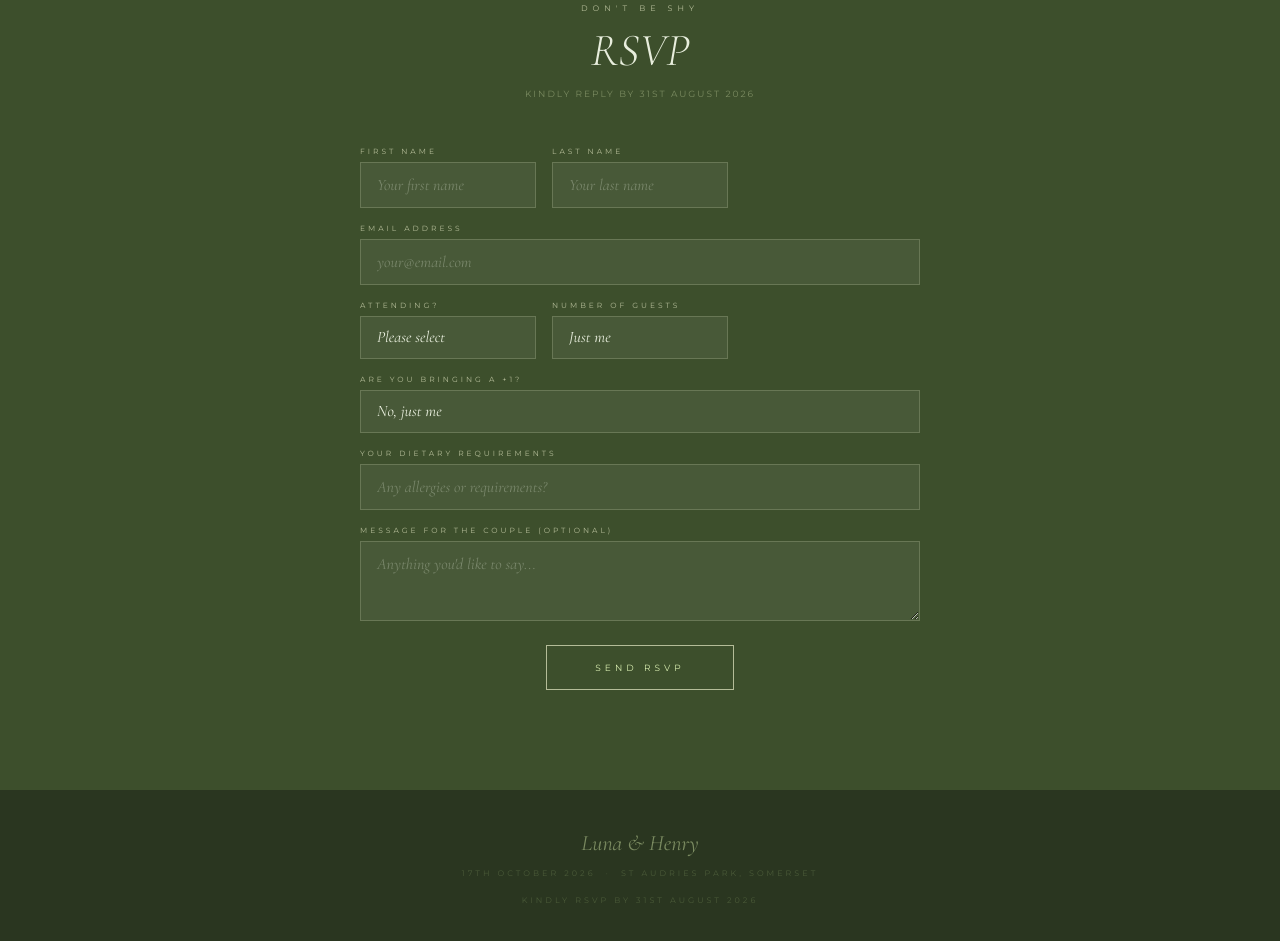
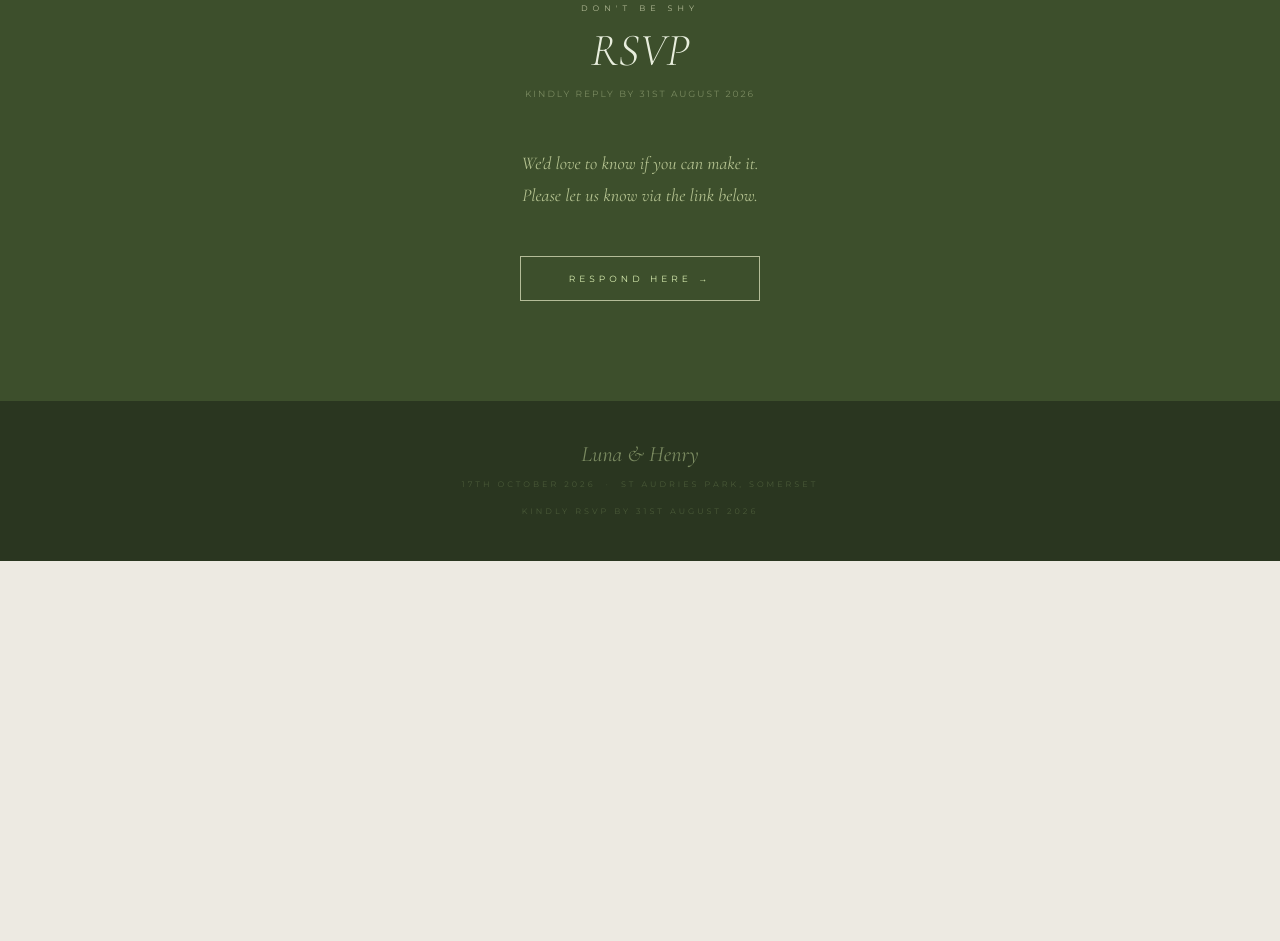
Before and after one commit to henryb141/luna-henrywedding-, a plain HTML site: page index.html in a window 1280 px wide. Shown: the part 2622-3563 px from the top of the page. After the commit the page ends 3183 px from the top, so only its background shows below. Drawn offline with nearby package versions, Linux system fonts and the light colour scheme.

Commit message:
Update index.html

```diff
--- a/index.html
+++ b/index.html
@@ -692,86 +692,13 @@ footer .footer-names {
     <div class="section-title">RSVP</div>
     <div class="rsvp-sub">Kindly reply by 31st August 2026</div>
 
-    <form class="rsvp-form" id="rsvpForm">
+    <p style="font-family:'Cormorant Garamond',serif; font-size:18px; font-style:italic; color:#b4c290; line-height:1.8; margin-bottom:36px;">
+      We'd love to know if you can make it.<br>Please let us know via the link below.
+    </p>
 
-      <div class="form-row">
-        <div class="form-group">
-          <label>First Name</label>
-          <input type="text" name="first_name" placeholder="Your first name" required />
-        </div>
-        <div class="form-group">
-          <label>Last Name</label>
-          <input type="text" name="last_name" placeholder="Your last name" required />
-        </div>
-      </div>
-
-      <div class="form-group">
-        <label>Email Address</label>
-        <input type="email" name="email" placeholder="your@email.com" required />
-      </div>
-
-      <div class="form-row">
-        <div class="form-group">
-          <label>Attending?</label>
-          <select name="attending" required>
-            <option value="" disabled selected>Please select</option>
-            <option value="yes">Joyfully accepts</option>
-            <option value="no">Regretfully declines</option>
-          </select>
-        </div>
-        <div class="form-group">
-          <label>Number of Guests</label>
-          <select name="guests">
-            <option value="1">Just me</option>
-            <option value="2">2 guests</option>
-            <option value="3">3 guests</option>
-            <option value="4">4 guests</option>
-          </select>
-        </div>
-      </div>
-
-      <div class="form-group" id="plusOneToggleGroup">
-        <label>Are you bringing a +1?</label>
-        <select name="plus_one" id="plusOneSelect">
-          <option value="no" selected>No, just me</option>
-          <option value="yes">Yes, I have a +1</option>
-        </select>
-      </div>
-
-      <div id="plusOneDetails" style="display:none; gap:16px; flex-direction:column;">
-        <div class="form-row">
-          <div class="form-group">
-            <label>+1 First Name</label>
-            <input type="text" name="plus_one_first" placeholder="Their first name" />
-          </div>
-          <div class="form-group">
-            <label>+1 Last Name</label>
-            <input type="text" name="plus_one_last" placeholder="Their last name" />
-          </div>
-        </div>
-        <div class="form-group">
-          <label>+1 Dietary Requirements</label>
-          <input type="text" name="plus_one_dietary" placeholder="Any allergies or requirements?" />
-        </div>
-      </div>
-
-      <div class="form-group">
-        <label>Your Dietary Requirements</label>
-        <input type="text" name="dietary" placeholder="Any allergies or requirements?" />
-      </div>
-
-      <div class="form-group">
-        <label>Message for the couple (optional)</label>
-        <textarea name="message" placeholder="Anything you'd like to say..."></textarea>
-      </div>
-
-      <button type="submit" class="form-submit">Send RSVP</button>
-    </form>
-
-    <div class="form-success" id="formSuccess">
-      <div class="success-name">Thank you!</div>
-      <p>We can't wait to celebrate with you.<br>Luna &amp; Henry</p>
-    </div>
+    <a href="https://docs.google.com/forms/d/e/1FAIpQLSf5MVlzpOqPzVhOOJHfxmWNtxP10Ej9N3B8BdCvmNU-DO0N5w/viewform?usp=header" target="_blank" class="form-submit" style="display:inline-block; text-decoration:none;">
+      Respond Here &rarr;
+    </a>
 
   </div>
 </section>
@@ -799,31 +726,7 @@ const observer = new IntersectionObserver((entries) => {
 
 document.querySelectorAll('.timeline-item, .travel-card').forEach(el => observer.observe(el));
 
-// ── RSVP form submit (Formspree) ──
-const form = document.getElementById('rsvpForm');
-form.addEventListener('submit', async (e) => {
-  e.preventDefault();
-  const data = new FormData(form);
-
-  const res = await fetch('https://formspree.io/f/xgodqbby', {
-    method: 'POST',
-    body: data,
-    headers: { Accept: 'application/json' }
-  });
-
-  if (res.ok) {
-    form.style.display = 'none';
-    document.getElementById('formSuccess').style.display = 'block';
-  } else {
-    alert('Something went wrong — please try again or email us directly.');
-  }
-});
-
-// Show/hide +1 fields
-document.getElementById('plusOneSelect').addEventListener('change', function() {
-  const details = document.getElementById('plusOneDetails');
-  details.style.display = this.value === 'yes' ? 'flex' : 'none';
-});
+// RSVP handled via Google Forms link
 </script>
 
 </body>
```
